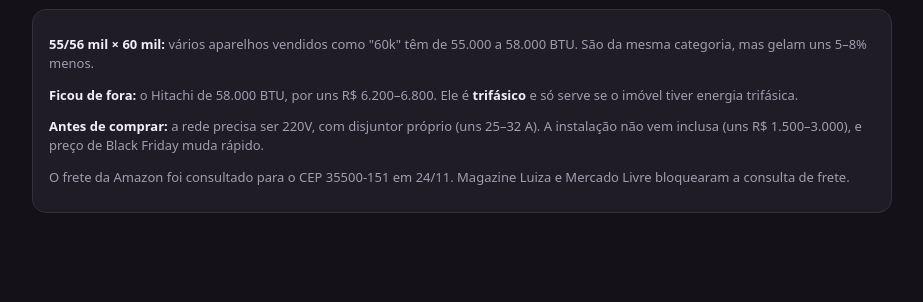
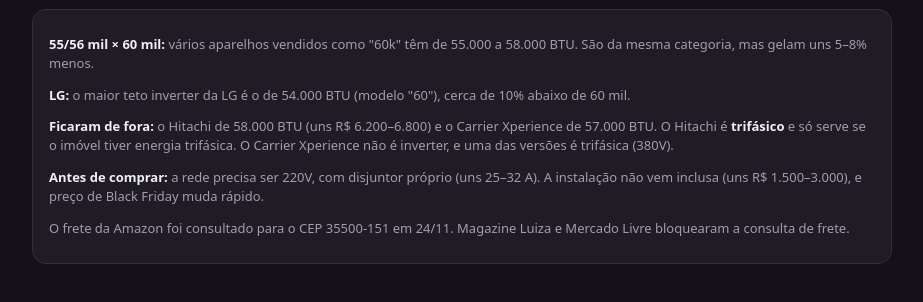
Before and after one commit to lluizitos/painel-lb-2ulwgi, a plain HTML site: page ar-condicionado/index.html in a window 1280 px wide. Shown: the part 3553-3855 px from the top of the page, without its empty margins (178-1101 px from the left). Before the commit the page ends 3806 px from the top, so only its background shows below. Drawn offline with Linux system fonts and the light colour scheme.

Commit message:
Ar-condicionado: nota sobre LG 54k e Carrier Xperience
Co-Authored-By: Claude Opus 5.5 <noreply@anthropic.com>

```diff
--- a/ar-condicionado/index.html
+++ b/ar-condicionado/index.html
@@ -97,7 +97,8 @@ a.b{display:inline-block;background:var(--ac);color:#1a1406;font-weight:700;text
 <p id="vazio" class="sub" style="display:none">Nenhum aparelho dessa marca.</p>
 <div class="obs">
 <p><b>55/56 mil × 60 mil:</b> vários aparelhos vendidos como "60k" têm de 55.000 a 58.000 BTU. São da mesma categoria, mas gelam uns 5–8% menos.</p>
-<p><b>Ficou de fora:</b> o Hitachi de 58.000 BTU, por uns R$ 6.200–6.800. Ele é <b>trifásico</b> e só serve se o imóvel tiver energia trifásica.</p>
+<p><b>LG:</b> o maior teto inverter da LG é o de 54.000 BTU (modelo "60"), cerca de 10% abaixo de 60 mil.</p>
+<p><b>Ficaram de fora:</b> o Hitachi de 58.000 BTU (uns R$ 6.200–6.800) e o Carrier Xperience de 57.000 BTU. O Hitachi é <b>trifásico</b> e só serve se o imóvel tiver energia trifásica. O Carrier Xperience não é inverter, e uma das versões é trifásica (380V).</p>
 <p><b>Antes de comprar:</b> a rede precisa ser 220V, com disjuntor próprio (uns 25–32 A). A instalação não vem inclusa (uns R$ 1.500–3.000), e preço de Black Friday muda rápido.</p>
 <p>O frete da Amazon foi consultado para o CEP 35500-151 em 24/11. Magazine Luiza e Mercado Livre bloquearam a consulta de frete.</p>
 </div>
```
